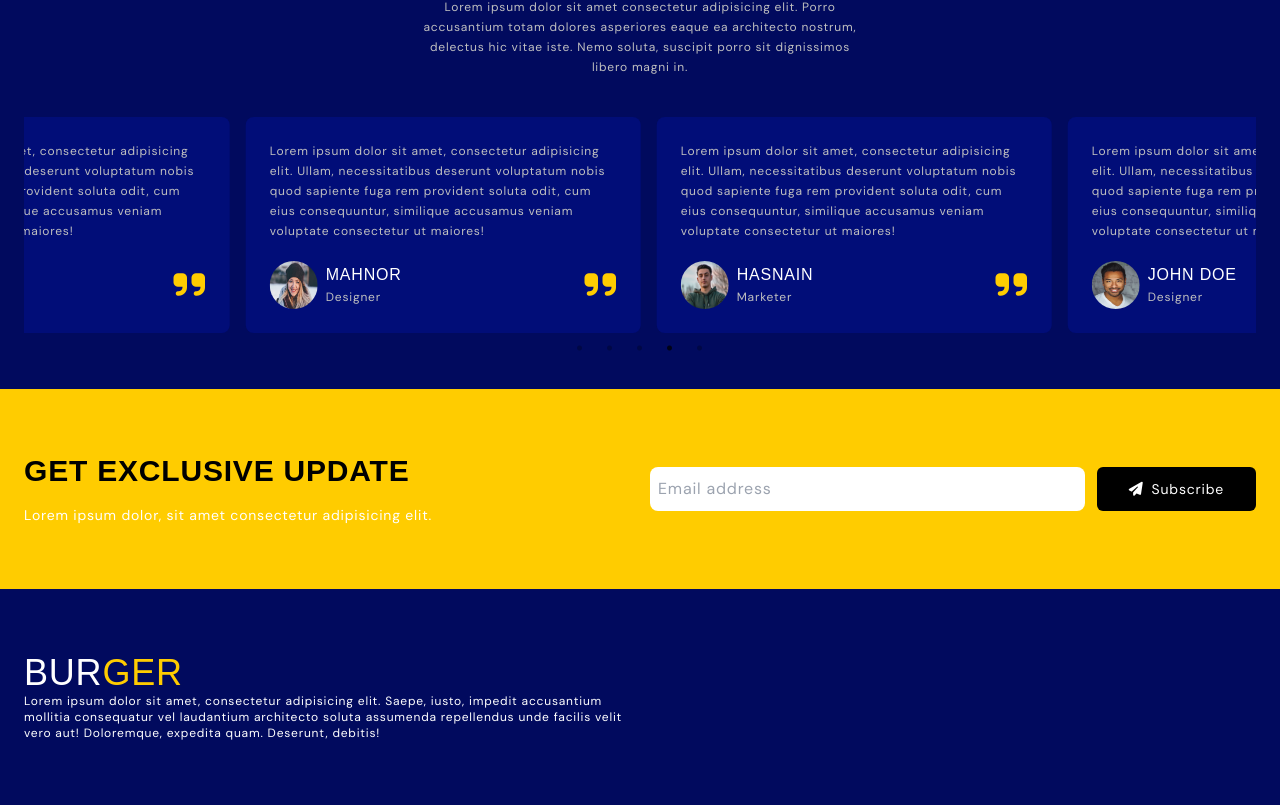
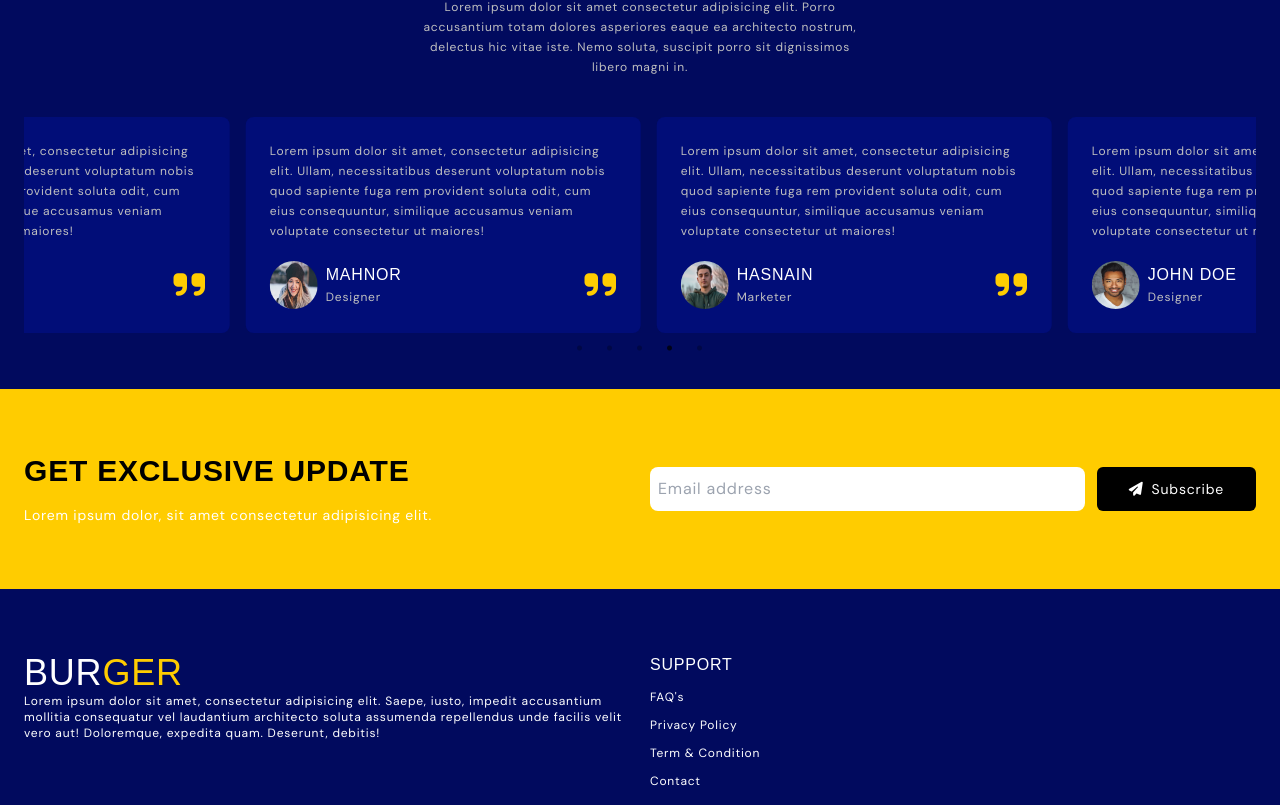
Before and after one commit to Usman-837/Burger_Website, a React (Vite) app: page / in a window 1280 px wide. Shown: the part 3570-4375 px from the top of the page. Before the commit the page ends 4327 px from the top, so only its background shows below. Built offline with nearby package versions, Linux system fonts and the light colour scheme.

Commit message:
add support section include faq's, privacy policy, term&condition and contact in footer

```diff
--- a/Footer.jsx
+++ b/Footer.jsx
@@ -16,6 +16,15 @@ const Footer = () => {
                             </p>
                         </div>
                     </li>
+                    <li>
+                        <div className="flex flex-col gap-3">
+                            <h3 className="text-lg uppercase font-oswald">SUPPORT</h3>
+                            <a href="" className="text-xs hover:text-secondaryColor">FAQ's</a>
+                            <a href="" className="text-xs hover:text-secondaryColor">Privacy Policy</a>
+                            <a href="" className="text-xs hover:text-secondaryColor">Term & Condition</a>
+                            <a href="" className="text-xs hover:text-secondaryColor">Contact</a>
+                        </div>
+                    </li>
                 </ul>
             </div>
         </section>
```
